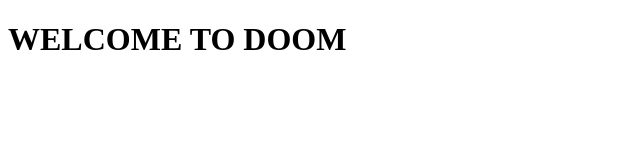
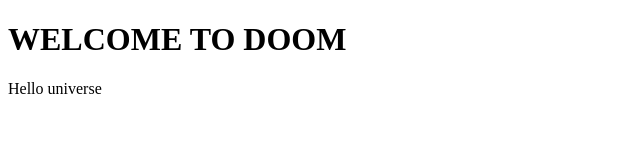
Before and after one commit to BogusDrac/test, a plain HTML site: page index.html in a window 1280 px wide. Shown: the whole page, without its empty margins (0-640 px from the left). Drawn offline with Linux system fonts and the light colour scheme.

Commit message:
added paragraph

```diff
--- a/index.html
+++ b/index.html
@@ -9,5 +9,6 @@
         <h1>
             WELCOME TO DOOM
         </h1>
-    </body>
+        <p>Hello universe</p>
+       </body>
 </html>
```
